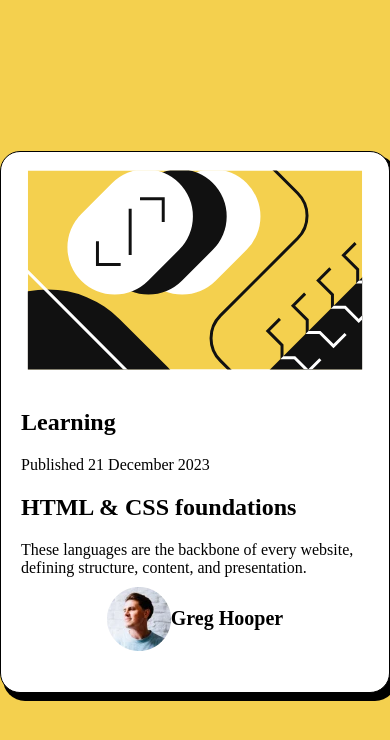
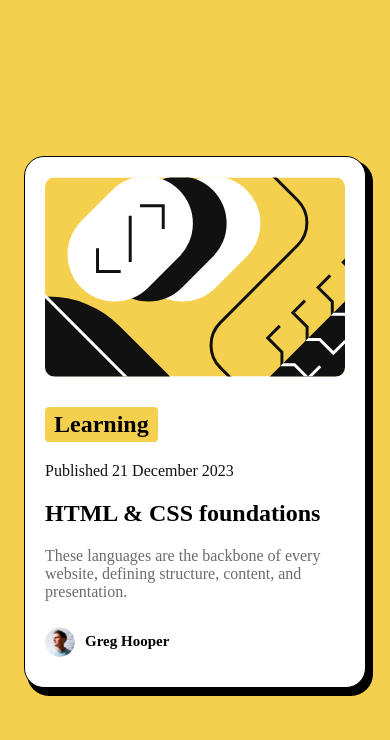
Before and after one commit to buddy-iam/Blog-preview-demo, a plain HTML site: page index.html in a window 390 px wide. Drawn offline with Linux system fonts and the light colour scheme.

Commit message:
Desktop mode without Interaction
index and style css is finished with desktop mode only, interaction with mouse is still not done. mobile view is still pending... learn media query

```diff
--- a/index.html
+++ b/index.html
@@ -17,13 +17,10 @@
          <h1>HTML & CSS foundations</h1>
          <p>These languages are the backbone of every website, defining structure, content, and presentation.</p>
       </div>
-      <div>
-         <h3 id="logo"><img src="image-avatar.webp" alt=""> <span>Greg Hooper</span></h3>
+      <div id="logo">
+         <img src="image-avatar.webp" alt=""> <span>Greg Hooper</span>
       </div>
    </section>
 </body>
 
 </html>
-
-
-<!-- add image to greeg hooper and both div needs to be prepared well with proper alignment -->
--- a/style.css
+++ b/style.css
@@ -1,6 +1,5 @@
 body {
    background-color: rgb(244, 208, 78);
-   border: 0;
    margin: 0;
    height: 100vh;
    display: flex;
@@ -9,8 +8,7 @@ body {
 }
 
 #container {
-   width: 400px;
-   height: 500px;
+   width: 300px;
    background-color: white;
    border: 1px solid black;
    border-radius: 20px;
@@ -20,32 +18,61 @@ body {
    justify-content: center;
    align-items: center;
    padding: 20px;
+   overflow: hidden;
 }
 
 #post {
    width: 100%;
-   height: 40%;
-   margin: 10px;
+   height: 200px;
+   object-fit: cover;
+   border-radius: 10px;
 }
 
+#content {
+   padding: 10px 0px;
+}
+
+#content>h1:first-of-type {
+   background-color: #f4d04e;
+   display: inline-block;
+   border-radius: 4px;
+   padding: 4px 9px;
+}
+
+#content>span:first-of-type {
+   display: block;
+   font-size: 16px;
+   color: #111;
+}
+
+#content>h1:last-of-type {
+   font-size: 24px;
+   font-weight: 600;
+}
+
+#content>p {
+   font-size: 16px;
+   color: #6b6b6b;
+}
+
+
+
 #logo {
-   margin: 10px;
+   width: 100%;
+   display: block;
    display: flex;
-   flex-direction: row;
-   justify-content: flex-start;
    align-items: center;
-   width: 100%;
-   height: 20%;
+   padding: 0 10px 10px 10px;
+}
+
+#logo>img {
+   width: 30px;
+   height: 30px;
+   border-radius: 50%;
+   margin-right: 10px;
 }
 
 #logo>span {
-   font-size: 20px;
+   font-size: 15px;
+   font-weight: bold;
 }
-
-#content {
-   margin: 10px;
-   width: 100%;
-   height: 40%;
-}
-
-/* prepare both div css again and check image tag css */
```
